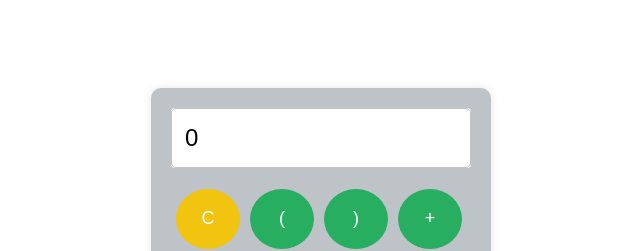
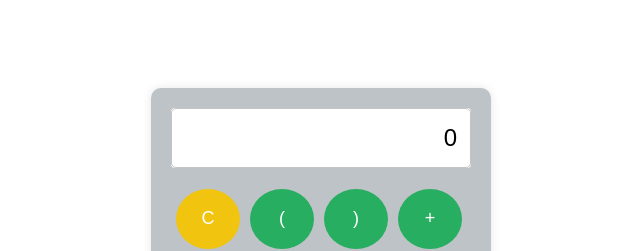
Before and after one commit to costar011/calculator_web, a React (Vite) app: page / in a window 1280 px wide. Shown: the top 251 px of the page, without its empty margins (257-897 px from the left). Built offline with nearby package versions, Linux system fonts and the light colour scheme.

Commit message:
모든 코드 수정 및 주석

```diff
--- a/src/components/Button.tsx
+++ b/src/components/Button.tsx
@@ -1,15 +1,15 @@
-import { Button as MuiButton } from '@mui/material';
+import { Button as MuiButton } from "@mui/material";
 
 interface ButtonProps {
   label: string;
   onClick: () => void;
-  color?: 'primary' | 'secondary' | 'info' | 'inherit';
+  color?: "primary" | "secondary" | "info" | "inherit";
 }
 
 const Button: React.FC<ButtonProps> = ({
   label,
   onClick,
-  color = 'inherit',
+  color = "inherit",
 }) => {
   return (
     <MuiButton variant="contained" color={color} onClick={onClick}>
--- a/src/components/Calculator.tsx
+++ b/src/components/Calculator.tsx
@@ -1,38 +1,41 @@
-import React, { useState } from 'react';
-import { Grid, Paper, Button } from '@mui/material';
-import Display from './Display';
+import { useState } from "react";
+import { Grid, Paper, Button } from "@mui/material";
+import Display from "./Display";
 
 const Calculator: React.FC = () => {
-  const [displayValue, setDisplayValue] = useState<string>('0'); // 디스플레이에 표시되는 값
-  const [current, setCurrent] = useState<string>(''); // 현재 입력된 값
-  const [previous, setPrevious] = useState<string>(''); // 이전에 입력된 값
-  const [operation, setOperation] = useState<string | null>(null); // 현재 선택된 연산자
-  const [parentheses, setParentheses] = useState<string[]>([]); // 괄호
+  // 상태 변수들 정의 (계산기 동작에 필요한 값들)
+  const [displayValue, setDisplayValue] = useState<string>("0"); // 디스플레이에 보여질 값을 저장 (초기값 0)
+  const [current, setCurrent] = useState<string>(""); // 현재 입력 중인 숫자나 값을 저장
+  const [previous, setPrevious] = useState<string>(""); // 이전에 입력한 값을 저장
+  const [operation, setOperation] = useState<string | null>(null); // 현재 선택된 연산자 (예: +, -, ×, ÷)
+  const [parentheses, setParentheses] = useState<string[]>([]); // 괄호를 저장하는 배열
 
+  // 숫자 버튼 클릭 시 처리 함수
   const handleNumber = (num: string) => {
-    setCurrent((prev) => prev + num); // 현재 입력된 값에 숫자 추가
-    setDisplayValue((prev) => (prev === '0' ? num : prev + num)); // 디스플레이에 숫자 추가
+    setCurrent((prev) => prev + num); // 현재 입력값에 새로운 숫자 추가
+    setDisplayValue((prev) => (prev === "0" ? num : prev + num)); // 디스플레이에 숫자 추가 (0일 경우 새 숫자로 초기화)
   };
 
+  // 연산자 버튼 클릭 시 처리 함수
   const handleOperation = (op: string) => {
-    if (current === '') return;
+    if (current === "") return; // 현재 값이 없으면 연산자 클릭 무시
 
     if (operation && previous) {
-      calculate(); // 이전 연산이 있을 경우 계산 수행
+      calculate(); // 이전 연산자와 값이 있으면 계산 수행
     } else {
       setPrevious(current); // 이전 값에 현재 값 저장
     }
-    setOperation(op); // 현재 선택된 연산자 업데이트
-    setCurrent(''); // 현재 값 초기화
-    setDisplayValue((prev) => prev + ` ${op} `); // 디스플레이에 연산자 추가
+    setOperation(op); // 선택된 연산자 업데이트
+    setCurrent(""); // 현재 입력값 초기화
+    setDisplayValue((prev) => prev + ` ${op} `); // 디스플레이에 연산자 추가 (공백 포함)
   };
 
+  // 괄호 버튼 클릭 시 처리 함수
   const handleParenthesis = (paren: string) => {
-    setParentheses((prev) => [...prev, paren]); // 괄호 배열에 괄호 추가
-    setCurrent((prev) => prev + paren); // 현재 입력된 값에 괄호 추가
+    setParentheses((prev) => [...prev, paren]); // 괄호 배열에 새로운 괄호 추가
+    setCurrent((prev) => prev + paren); // 현재 입력값에 괄호 추가
     setDisplayValue((prev) => prev + paren); // 디스플레이에 괄호 추가
   };
-
   const calculate = () => {
     if (!operation || !previous || !current) return;
 
@@ -41,17 +44,17 @@ const Calculator: React.FC = () => {
     let result: number | string = 0;
 
     switch (operation) {
-      case '+':
+      case "+":
         result = prevNum + currNum;
         break;
-      case '-':
+      case "-":
         result = prevNum - currNum;
         break;
-      case '×':
+      case "×":
         result = prevNum * currNum;
         break;
-      case '÷':
-        result = currNum !== 0 ? prevNum / currNum : 'Error';
+      case "÷":
+        result = currNum !== 0 ? prevNum / currNum : "Error";
         break;
       default:
         return;
@@ -64,73 +67,73 @@ const Calculator: React.FC = () => {
     }
 
     setCurrent(result.toString()); // 현재 값 업데이트
-    setPrevious(''); // 이전 값 초기화
+    setPrevious(""); // 이전 값 초기화
     setOperation(null); // 연산자 초기화
     setParentheses([]); // 괄호 배열 초기화
   };
 
   const handleClear = () => {
-    setDisplayValue('0'); // 디스플레이 초기화
-    setCurrent(''); // 현재 값 초기화
-    setPrevious(''); // 이전 값 초기화
+    setDisplayValue("0"); // 디스플레이 초기화
+    setCurrent(""); // 현재 값 초기화
+    setPrevious(""); // 이전 값 초기화
     setOperation(null); // 연산자 초기화
     setParentheses([]); // 괄호 배열 초기화
   };
 
   const handleDecimal = () => {
-    if (!current.includes('.')) {
-      setCurrent((prev) => prev + '.'); // 현재 값에 소수점 추가
-      setDisplayValue((prev) => prev + '.'); // 디스플레이에 소수점 추가
+    if (!current.includes(".")) {
+      setCurrent((prev) => prev + "."); // 현재 값에 소수점 추가
+      setDisplayValue((prev) => prev + "."); // 디스플레이에 소수점 추가
     }
   };
 
   return (
     <Grid container spacing={2}>
       <Grid>
-        <Paper sx={{ maxWidth: 300, mx: 'auto', mt: 10, ml: 50 }}>
+        <Paper sx={{ maxWidth: 300, mx: "auto", mt: 10, ml: 50 }}>
           <Display value={displayValue} />
           <Grid>
             <Button onClick={handleClear} color="info">
               C
             </Button>
-            <Button onClick={() => handleParenthesis('(')} color="secondary">
+            <Button onClick={() => handleParenthesis("(")} color="secondary">
               (
             </Button>
-            <Button onClick={() => handleParenthesis(')')} color="secondary">
+            <Button onClick={() => handleParenthesis(")")} color="secondary">
               )
             </Button>
-            <Button onClick={() => handleOperation('+')} color="secondary">
+            <Button onClick={() => handleOperation("+")} color="secondary">
               +
             </Button>
           </Grid>
           <Grid>
-            <Button onClick={() => handleNumber('7')}>7</Button>
-            <Button onClick={() => handleNumber('8')}>8</Button>
-            <Button onClick={() => handleNumber('9')}>9</Button>
-            <Button onClick={() => handleOperation('×')} color="secondary">
+            <Button onClick={() => handleNumber("7")}>7</Button>
+            <Button onClick={() => handleNumber("8")}>8</Button>
+            <Button onClick={() => handleNumber("9")}>9</Button>
+            <Button onClick={() => handleOperation("×")} color="secondary">
               ×
             </Button>
           </Grid>
           <Grid>
-            <Button onClick={() => handleNumber('4')}>4</Button>
-            <Button onClick={() => handleNumber('5')}>5</Button>
-            <Button onClick={() => handleNumber('6')}>6</Button>
-            <Button onClick={() => handleOperation('-')} color="secondary">
+            <Button onClick={() => handleNumber("4")}>4</Button>
+            <Button onClick={() => handleNumber("5")}>5</Button>
+            <Button onClick={() => handleNumber("6")}>6</Button>
+            <Button onClick={() => handleOperation("-")} color="secondary">
               -
             </Button>
           </Grid>
           <Grid>
-            <Button onClick={() => handleNumber('1')}>1</Button>
-            <Button onClick={() => handleNumber('2')}>2</Button>
-            <Button onClick={() => handleNumber('3')}>3</Button>
-            <Button onClick={() => handleOperation('+')} color="secondary">
+            <Button onClick={() => handleNumber("1")}>1</Button>
+            <Button onClick={() => handleNumber("2")}>2</Button>
+            <Button onClick={() => handleNumber("3")}>3</Button>
+            <Button onClick={() => handleOperation("+")} color="secondary">
               +
             </Button>
           </Grid>
           <Grid>
             <Button
-              onClick={() => handleNumber('0')}
-              sx={{ width: '140px', borderRadius: '30px' }}
+              onClick={() => handleNumber("0")}
+              sx={{ width: "140px", borderRadius: "30px" }}
             >
               0
             </Button>
--- a/src/components/Display.tsx
+++ b/src/components/Display.tsx
@@ -1,23 +1,29 @@
-import { TextField } from '@mui/material';
+import { TextField } from "@mui/material";
 
+// Display 컴포넌트의 속성 타입 정의
 interface DisplayProps {
-  value: string;
+  value: string; // 디스플레이에 표시할 값
 }
 
+// Display 컴포넌트 정의
 const Display: React.FC<DisplayProps> = ({ value }) => {
   return (
     <TextField
-      value={value}
-      variant="outlined"
-      fullWidth
-      InputProps={{
-        readOnly: true,
-        sx: { textAlign: 'right' },
+      value={value} // TextField에 표시할 값 설정
+      variant="outlined" // 테두리 스타일로 설정
+      fullWidth // 너비를 부모 요소에 맞춤
+      inputProps={{
+        // HTML input 요소의 속성 설정
+        readOnly: true, // 수정 불가로 설정 (사용자가 직접 입력하지 않음)
       }}
       sx={{
-        mb: 2,
-        backgroundColor: '#fff',
-        borderRadius: 1,
+        // TextField 전체 스타일
+        mb: 2, // 아래 마진 2단위
+        backgroundColor: "#fff", // 배경색 흰색
+        borderRadius: 1, // 테두리 둥글기
+        "& .MuiInputBase-input": {
+          textAlign: "right", // 입력 필드 텍스트 오른쪽 정렬
+        },
       }}
     />
   );
```
Also changed, not shown: 1 other file (tests, documents, lock files or other folders).
